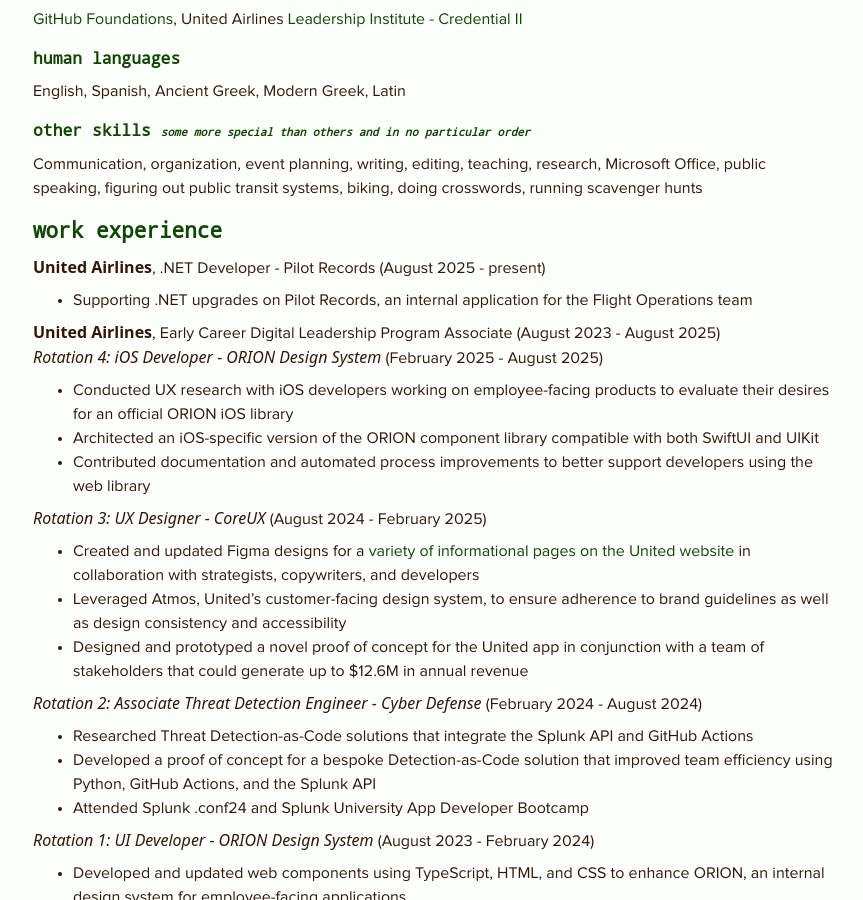
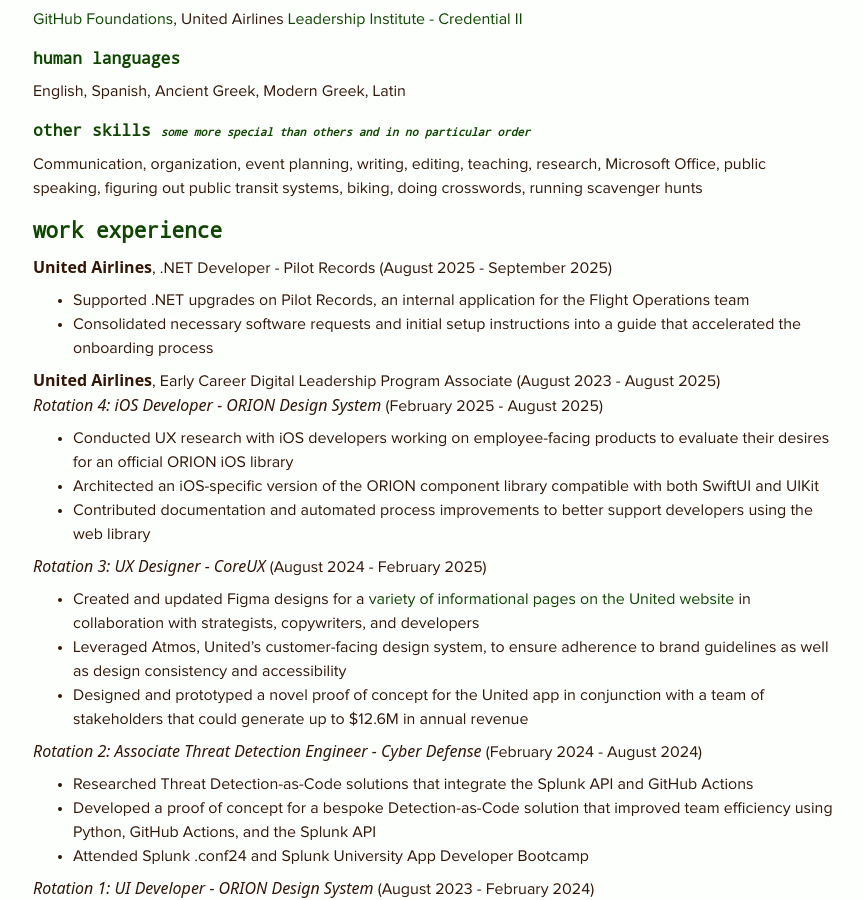
Before and after one commit to gabigarc03/gabigarc03.github.io, a Jekyll site: the page built from _pages/resume.md, in a window 1280 px wide and 900 px high, scrolled down 388 px. Shown: the whole window, without its empty margins (63-926 px from the left). Built offline with Jekyll 4.4.1, drawn with Linux system fonts in a browser that asks for light colours; some web fonts are replaced; some of the changed text lies outside the part shown.

```diff
--- a/_pages/resume.md
+++ b/_pages/resume.md
@@ -25,8 +25,9 @@ Communication, organization, event planning, writing, editing, teaching, researc
 
 ## work experience
 
-**United Airlines**, .NET Developer - Pilot Records (August 2025 - present)
-- Supporting .NET upgrades on Pilot Records, an internal application for the Flight Operations team
+**United Airlines**, .NET Developer - Pilot Records (August 2025 - September 2025)
+- Supported .NET upgrades on Pilot Records, an internal application for the Flight Operations team
+- Consolidated necessary software requests and initial setup instructions into a guide that accelerated the onboarding process
 
 
 **United Airlines**, Early Career Digital Leadership Program Associate (August 2023 - August 2025)\
@@ -125,7 +126,7 @@ Under the guidance of Profs. John Clegg (UChicago) and Adaner Usmani (Harvard) a
 - Redesigned the [Scavenger Hunt website](https://scavhunt.uchicago.edu/)
 - Maintain Scavenger Hunt website
 
-**United Airlines**, ECDLP Hub Frontend Developer (February 2024 - present)
+**United Airlines**, ECDLP Hub Frontend Developer (February 2024 - August 2025)
 - Collaborated with a cross-functional team to develop a React.js website that centralizes program information
 - Advocated for stronger adoption of the ORION design system and supported its implementation across the website
 - Refactored all components on the site to enhance functionality and organization in preparation for dark mode
```
Also changed, not shown: _pages/about.md (+1 -1 lines), _pages/home.md (+1 -1 lines).
